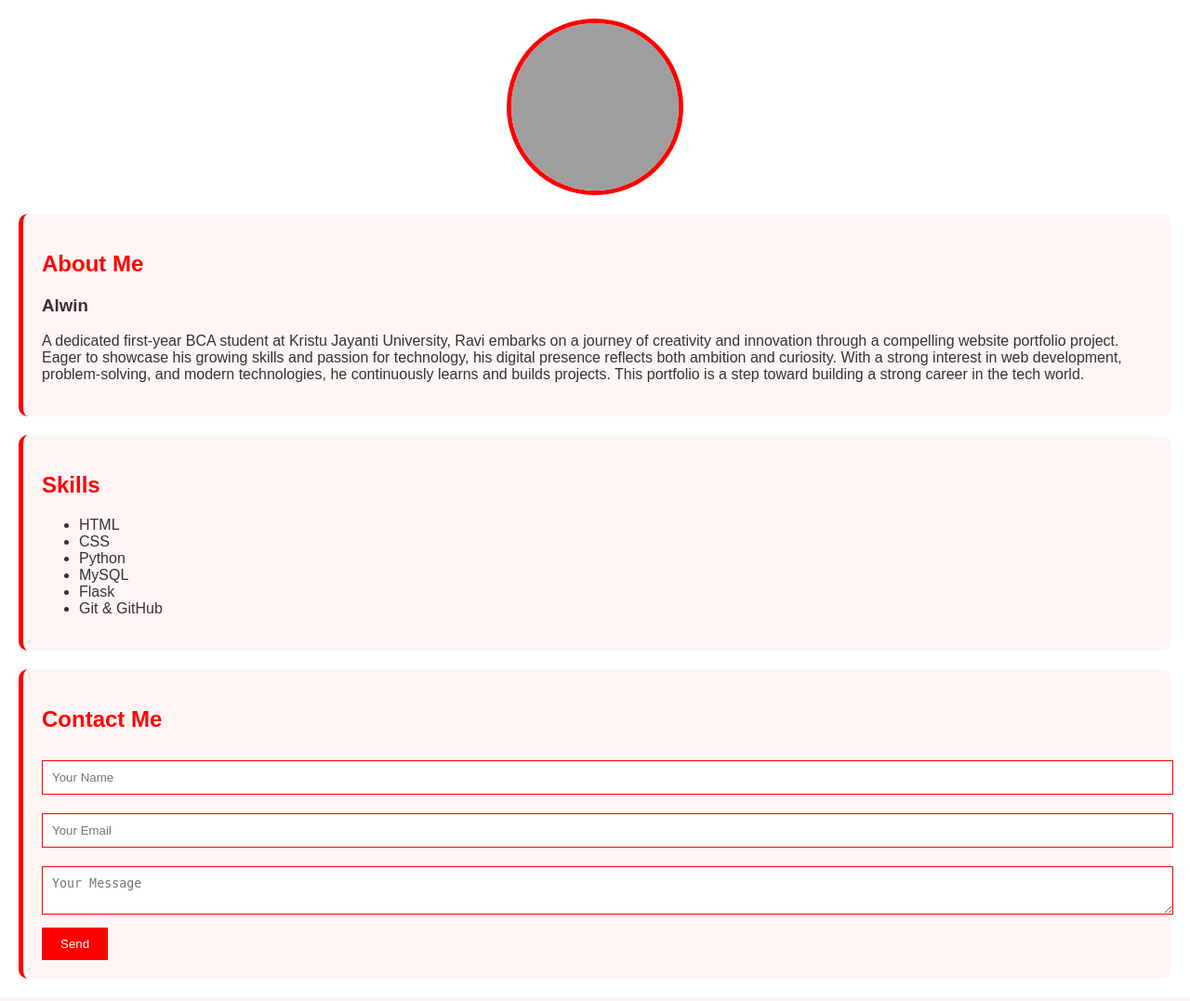
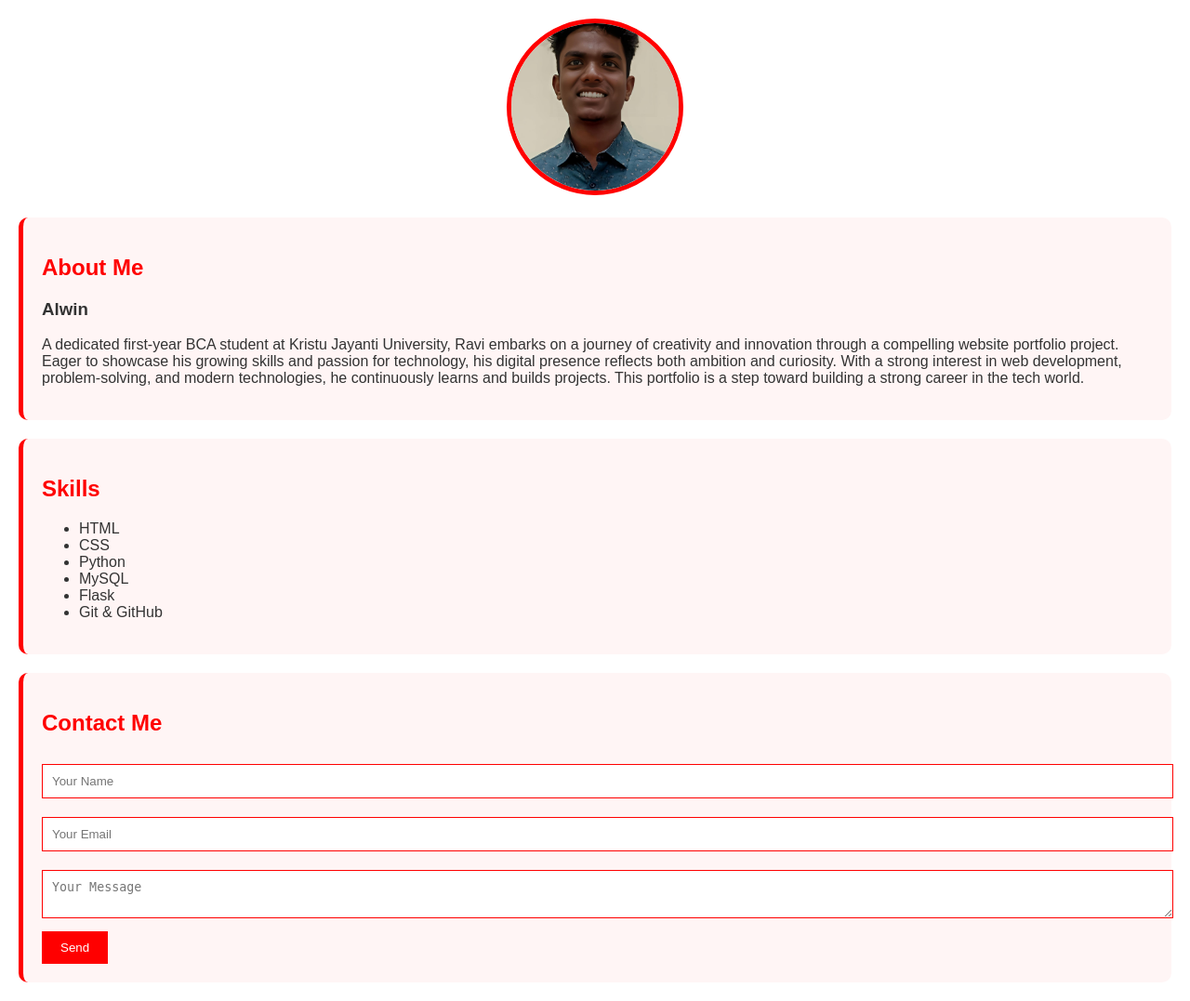
Before and after one commit to 25bcad34-A/help, a Flask app: page / in a window 1280 px wide. Shown: the part 160-1237 px from the top of the page at 93% size. Run offline with Flask 3, Linux system fonts and the light colour scheme; parts of the project's set-up code (start-up, migrations or seed data) failed here and were passed over; grey boxes are pictures that could not be loaded.

Commit message:
final portfolio with photo

```diff
--- a/templates/index.html
+++ b/templates/index.html
@@ -12,7 +12,10 @@
 
 <!-- PHOTO -->
 <div class="photo-container">
-    <img src="{{ url_for('static', filename='profile.jpg') }}" alt="Ravi Photo">
+        <div class="img-container">
+        <img src="{{ url_for('static', filename='photo.jpg') }}" alt="My Photo" class="profile-img">
+    </div>
+
 </div>
 
 <section>
```
